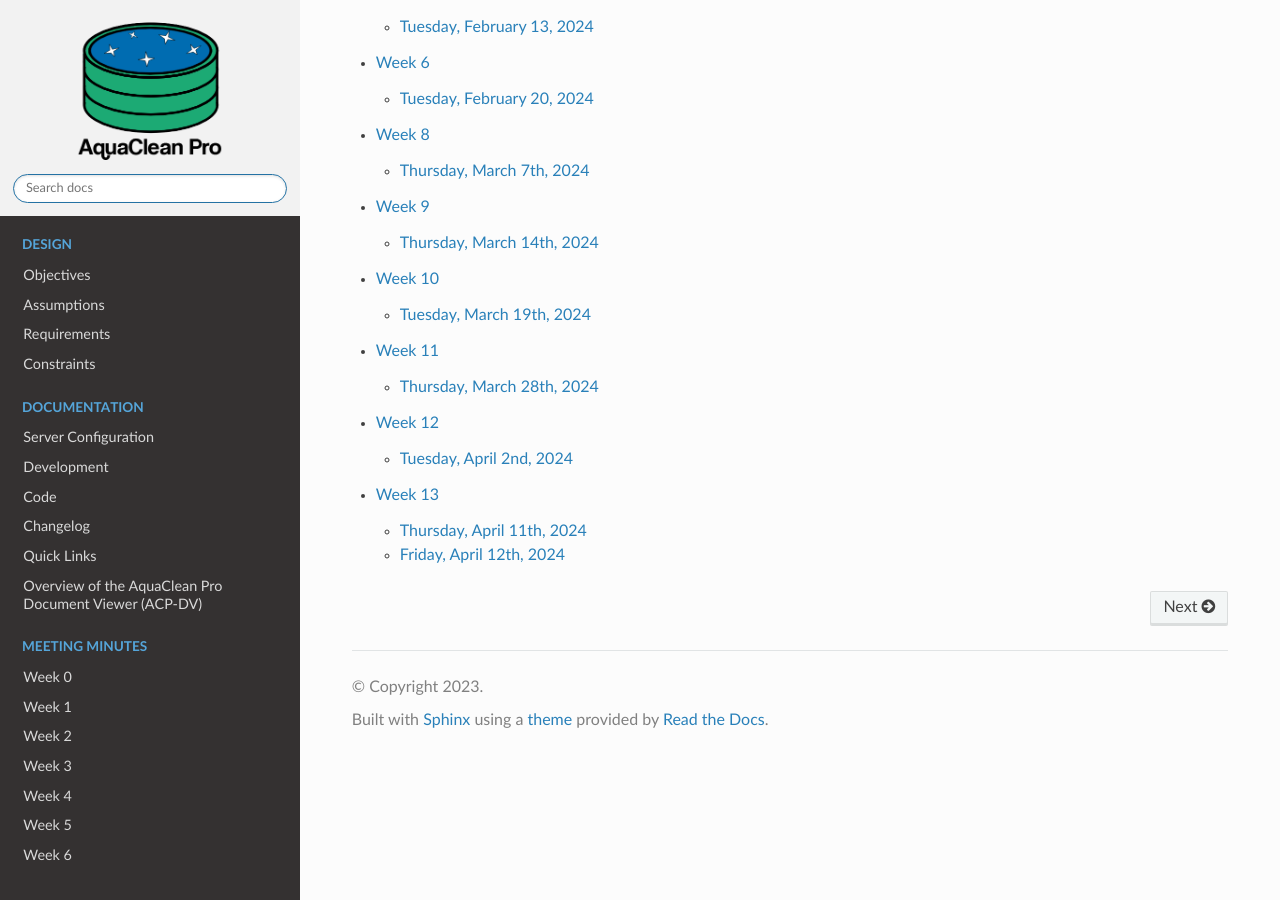
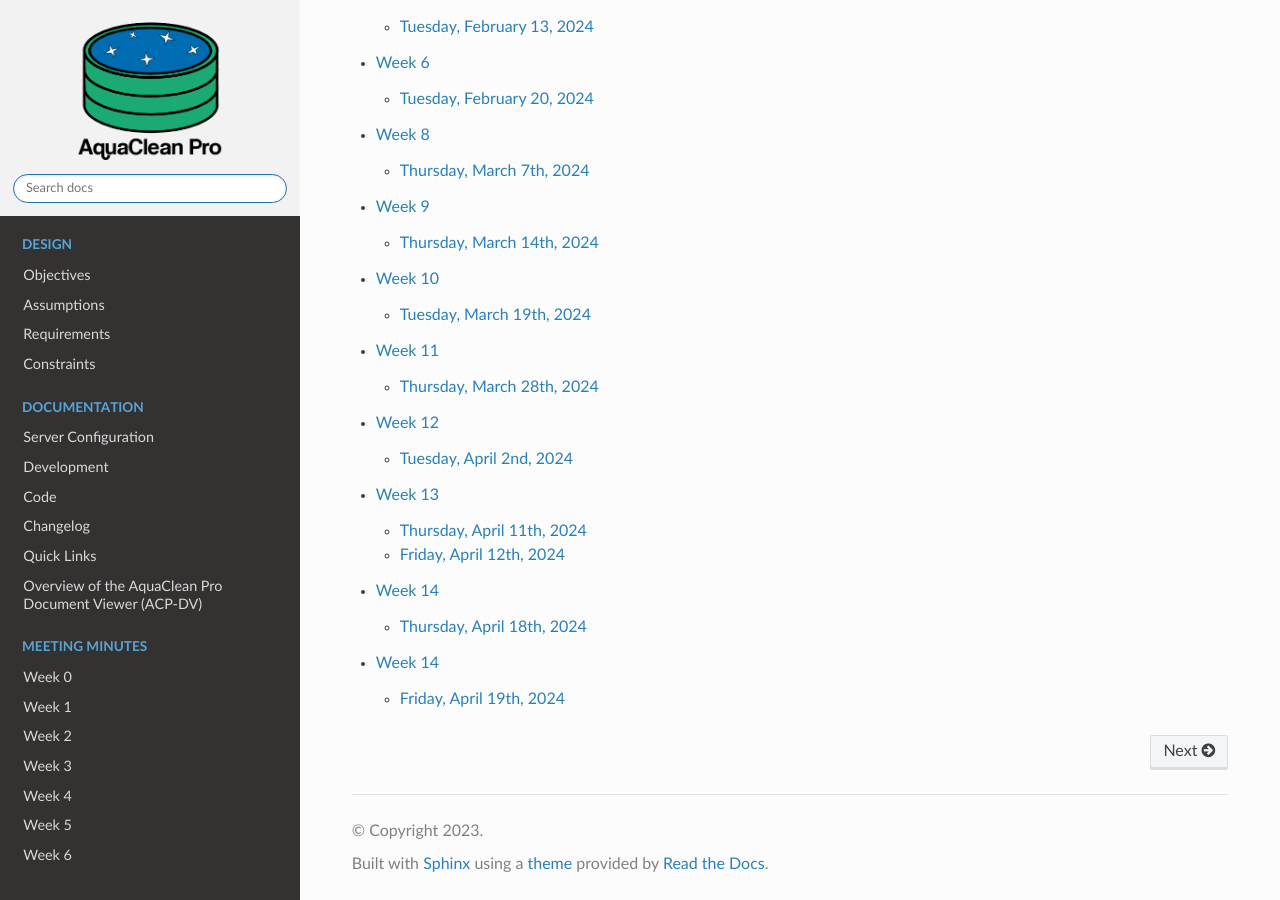
Before and after one commit to NathanWeiland10/AquaCleanPro, a Sphinx documentation site: the page built from docs/index.rst, in a window 1280 px wide and 900 px high, scrolled down 1729 px. Built offline with Sphinx 7.4.7 and the Read the Docs theme 2.0.0, drawn with Linux system fonts in a browser that asks for light colours; some of the changed lines change nothing that is shown.

Commit message:
Added Week 14 Meeting Minutes

```diff
--- a/docs/index.rst
+++ b/docs/index.rst
@@ -34,3 +34,4 @@
     meeting-minutes/week11
     meeting-minutes/week12
     meeting-minutes/week13
+    meeting-minutes/week14
--- /dev/null
+++ b/docs/meeting-minutes/week14.md
@@ -0,0 +1,39 @@
+# Week 14
+## Thursday, April 18th, 2024
+### Time
+- 8:00am - 9:20am
+### Attendees/Role
+- Nathan
+- Ethan T
+- Ethan H
+- Nermeen
+- Thomas
+### Decisions Made
+- We did bug testing manually on each individual component to ensure they can run at the same time
+- Nermeen, Nathan, Ethan T, and Thomas worked on rerouting the motors through the AQP and adding the propellers to them with the new adapters and the silicone sealant
+- Ethan H. continues their work on the PostgREST decryption
+- Nermeen has taken possession of the pool from Thomas (due to owning a hose)
+- Thomas took a video of the motor code testing (before the actual test) for documentation purposes
+### Questions or Concerns
+- N/A
+
+# Week 14
+## Friday, April 19th, 2024
+### Time
+- 8:00am - 9:20am
+### Attendees/Role
+- Nathan
+- Ethan T
+- Ethan H
+- Nermeen
+- Thomas
+### Decisions Made
+- Ethan H. finished the decryption, and is now working on implementing encryption
+- Thomas & Nathan worked to discover issue in Sensor library (Resolved by Ethan T.).
+- Nathan edits videos Thomas took previously of AQP development for the final presentation
+- Ethan T. brought in newly printed backplates for the ballasts with holes for rubber inserts (to control the water allowed in)
+- Thomas, Nathan, & Nermeen sanded the new back plates to fit the ballasts
+- Thomas, Nathan, Nermeen, & Ethan T. applied sealant to the new plates and got them in place
+- Ethan T. completed integration of distance, temperature, and ph sensors into one script
+### Questions or Concerns
+- N/A
```
